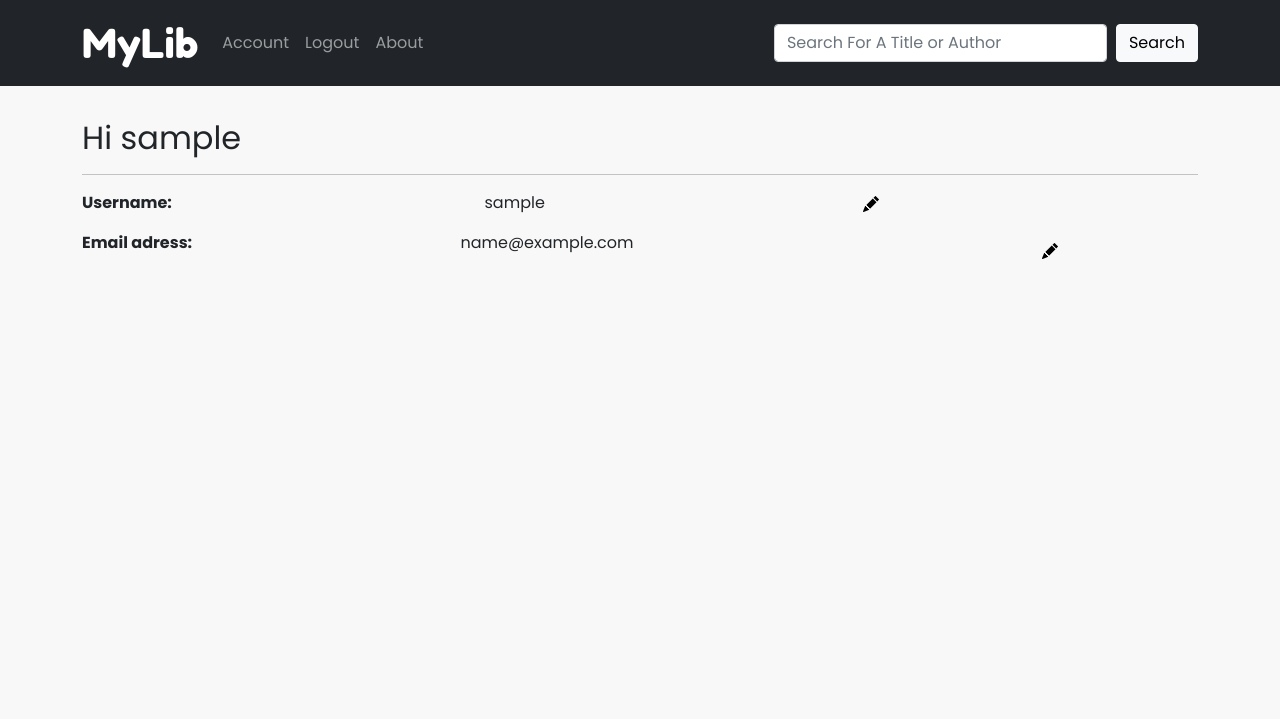
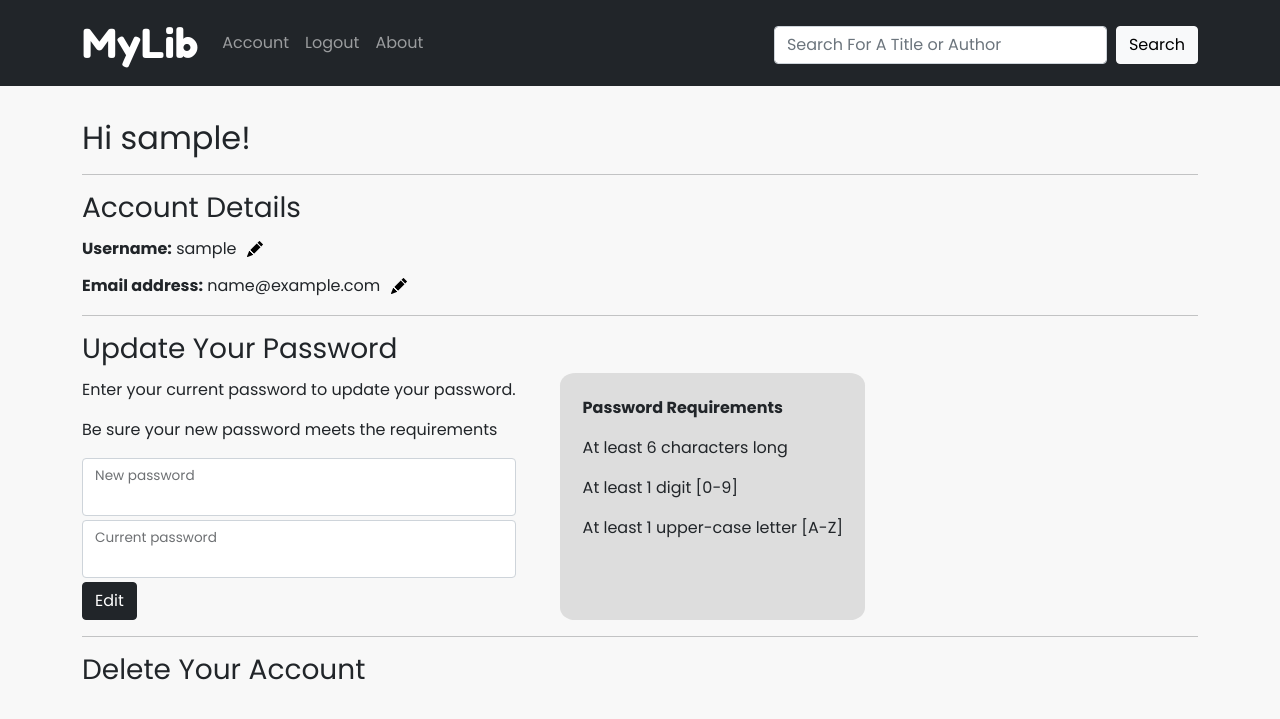
Before and after one commit to jamesspearsv/mylib, a Flask app: page /account in a window 1280 px wide. Shown: the top 719 px of the page. Run offline with Flask 2, Linux system fonts and the light colour scheme; the visitor is signed in with stand-in values (Sample User, id 1); data comes from the database, SQL or seed files in the repository; some libraries are stand-ins or nearby versions.

Commit message:
Added account updating functionality

```diff
--- a/mylib/routes.py
+++ b/mylib/routes.py
@@ -30,7 +30,7 @@ def index():
 
         return redirect("/")
     else:
-        name = Users.query.filter_by(id=session["user_id"]).first()
+        name = Users.query.get(session["user_id"])
         # Join Titles, Authors, Publishers, and Catalogs tables
         #catalog = (db.session.query(Titles, Authors, Publishers).join(Authors, Publishers)).all()
 
@@ -267,31 +267,63 @@ def catalog():
 def about():
     return render_template("about.html")
 
-@app.route("/account", methods=["GET", "POST"])
+@app.route("/account")
 @login_required
 def account():
-    if request.method == "POST":
-        return "TODO"
-    else:
-        # Retreive user information from DB
-        row = Users.query.filter_by(id=session["user_id"]).first()
+    # Retreive user information from DB
+    row = Users.query.get(session["user_id"])
 
-        user = {
-            "id": row.id,
-            "username": row.username,
-            "email": row.email,
-        }
+    user = {
+        "id": row.id,
+        "username": row.username,
+        "email": row.email,
+    }
 
-        return render_template("account.html", user=user)
+    return render_template("account.html", user=user)
 
 
 @app.route("/account/username", methods=["POST"])
 @login_required
 def editUsername():
-    return "TODO"
+    if not check_password_hash(Users.query.get(session["user_id"]).hashword, request.form.get('password')):
+        flash("Invalid password")
+        return redirect("/account")
+    else:
+        user = Users.query.get(session["user_id"])
+        try:
+            user.username = request.form.get("username")
+            print(user.username)
+            db.session.commit()
+            flash("Successfully updated username!")
+            return redirect("/account")
+        except:
+            return 'Error updating username'
 
 
 @app.route("/account/email", methods=["POST"])
 @login_required
 def editEmail():
-    return "TODO"
+    if not check_password_hash(Users.query.get(session["user_id"]).hashword, request.form.get('password')):
+        flash("Invalid password")
+        return redirect("/account")
+    else:
+        user = Users.query.get(session["user_id"])
+        try:
+            user.email = request.form.get("email")
+            print(user.email)
+            db.session.commit()
+            flash("Successfully updated email!")
+            return redirect("/account")
+        except:
+            return 'Error updating email'
+
+
+@app.route("/account/password", methods=["POST"])
+@login_required
+def editPassword():
+    if not check_password_hash(Users.query.get(session["user_id"]).hashword, request.form.get('password')):
+        flash("Invalid password")
+        return redirect("/account")
+    else:
+        # TODO Perform password requirement check on new password
+        return "TODO"
--- a/mylib/static/css/account.css
+++ b/mylib/static/css/account.css
@@ -2,13 +2,36 @@
     margin-top: 3%;
 }
 
-.account-field button {
+.field {
+    margin-top: 1%;
+}
+
+.edit-forms {
+    width: 35%;
+}
+
+.edit-forms div, .btn {
+    margin-top: 1%;
+}
+
+.edit-btn {
     background-color: transparent;
     border: none;
 }
 
-.account-field {
-    display: grid;
-    grid-template-columns: auto auto auto;
-    grid-template-rows: auto auto auto;
+#password-form {
+    display: flex;
+    flex-direction: row;
 }
+
+#form-inputs div, input {
+    margin-top: 1%;
+}
+
+.password-reqs {
+    margin-left: 4%;
+    padding: 2%;
+    background-color: #dddddd;
+    border: none;
+    border-radius: 5%;
+}
--- a/mylib/templates/account.html
+++ b/mylib/templates/account.html
@@ -9,39 +9,76 @@
 {% endblock %}
 
 {% block main %}
-    <h2 id="welcome">Hi {{  user.username }}</h2>
+    <h2 id="welcome">Hi {{  user.username }}!</h2>
     <hr>
-    <div id="account-content">
-        <div class="account-field">
-            <div class="label">
-                <p><b>Username: </b></p>
-            </div>
-            <div class="info-display">
-                <p>{{ user.username }}</p>
-            </div>
-            <div class="edit">
+    <h3>Account Details</h3>
+    <div id="account-info">
+        <div class="field">
+                <label><b>Username: </b></label>
+                <span>{{ user.username }}</span>
                 <button class="edit-btn" value="username"><img src="/static/assests/pencil-fill.svg" alt="pencil icon that is an link to edit information"></a></button>
-            </div>
-
-            <form action="/account/username" method="post" id="username-form" class="edit-form" hidden>
-                <p>Enter your current password to update your username address.</p>
-                <input type="email" name="email" id="email" class="emailUsername" value="{{ user.username }}">
-                <input type="password" name="password" id="password">
-                <input type="submit" value="Edit" class="btn btn-dark">
-            </form>
+                <form action="/account/username" method="post" id="username-form" class="edit-forms forms" hidden>
+                    <div class="form-label">
+                        <p>Enter your current password to update your username.</p>
+                    </div>
+                    <div class="form-floating form-group">
+                        <input type="text" name="username" id="username" class="form-control" value="{{ user.username }}" autocomplete="off">
+                        <label for="username">New username</label>
+                    </div>
+                    <div class="form-floating form-group">
+                        <input type="password" class="form-control" name="password" autocomplete="off">
+                        <label for="password">Current password</label>
+                    </div>
+                    <input type="submit" value="Edit" class="btn btn-dark">
+                </form>
         </div>
-        <div class="account-field">
-            <p><b>Email adress: </b></p>
-            <p>{{ user.email }}</p>
+        <div class="field">
+            <label><b>Email address: </b></label>
+            <span>{{ user.email }}</span>
             <button class="edit-btn" value="email"><img src="/static/assests/pencil-fill.svg" alt="pencil icon that is an link to edit information"></a></button>
-
-            <form action="/account/email" method="post" id="email-form" class="edit-form" hidden>
-                <p>Enter your current password to update your email address.</p>
-                <input type="email" name="email" id="email" class="emailUsername" value="{{ user.email }}">
-                <input type="password" name="password" id="password">
+            <form action="/account/email" method="post" id="email-form" class="edit-forms forms" hidden>
+                <div class="form-label">
+                    <p>Enter your current password to update your email address.</p>
+                </div>
+                <div class="form-floating">
+                    <input type="email" name="email" class="form-control" value="{{ user.email }}" autocomplete="off">
+                    <label for="email">New email address</label>
+                </div>
+                <div class="form-floating">
+                    <input type="password" class="form-control" name="password" autocomplete="off">
+                    <label for="password">Current password</label>
+                </div>
                 <input type="submit" value="Edit" class="btn btn-dark">
             </form>
         </div>
     </div>
+    <hr>
+    <h3>Update Your Password</h3>
+    <form action="/account/password" method="post" id="password-form" class="forms">
+        <div id="form-inputs">
+            <div class="form-label">
+                <p>Enter your current password to update your password.</p>
+                <p>Be sure your new password meets the requirements</p>
+            </div>
+            <div class="form-floating">
+                <input type="newPassword" name="newPassword" class="form-control" autocomplete="off">
+                <label for="newPassword">New password</label>
+            </div>
+            <div class="form-floating">
+                <input type="password" class="form-control" name="password" autocomplete="off">
+                <label for="password">Current password</label>
+            </div>
+            <input type="submit" value="Edit" class="btn btn-dark">
+        </div>
+        <div class="password-reqs form-group">
+            <p id="reqTitle"><b>Password Requirements</b></p>
+            <p id="req1">At least 6 characters long</p>
+            <p id="req2">At least 1 digit [0-9]</p>
+            <p id="req3">At least 1 upper-case letter [A-Z]</p>
+        </div>
+    </form>
+    <hr>
+    <h3>Delete Your Account</h3>
+
     <script src="/static/js/account.js"></script>
 {% endblock %}
```
Also changed, not shown: mylib/templates/register.html (+5 -5 lines).
